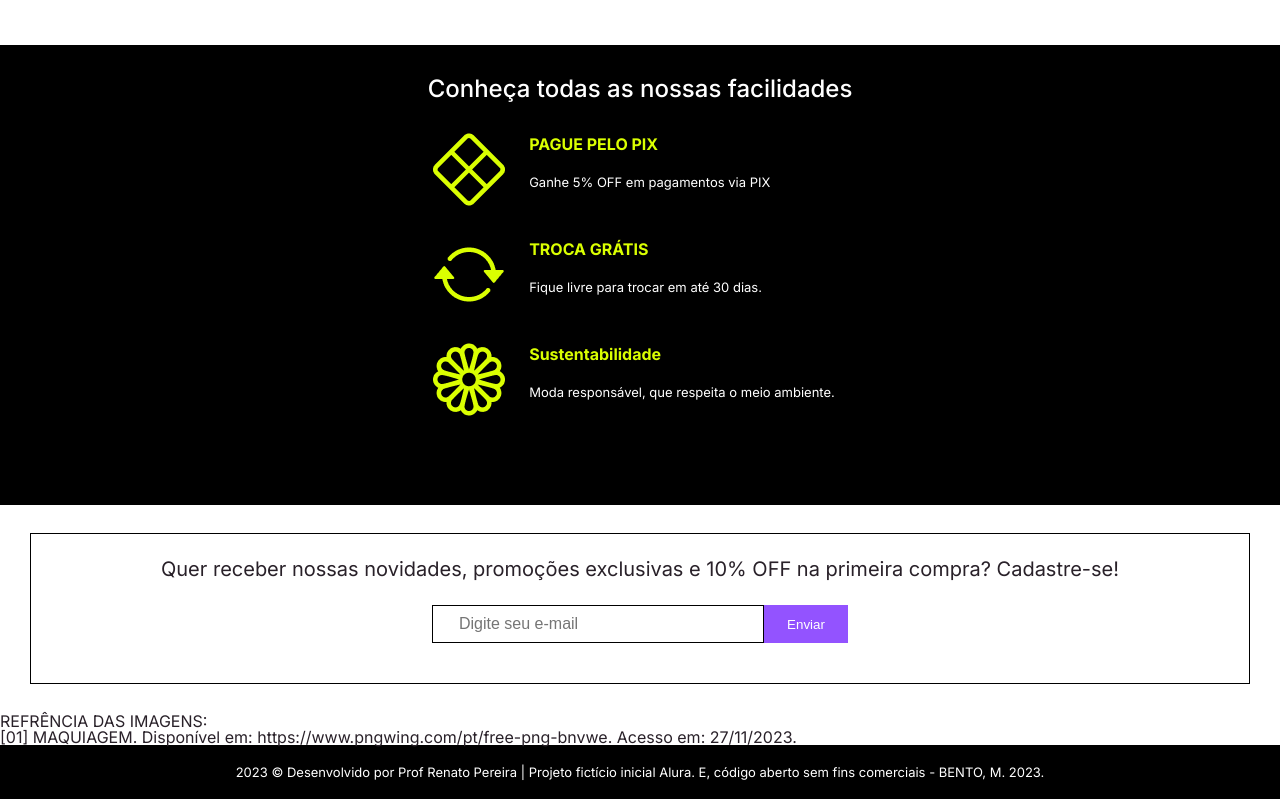
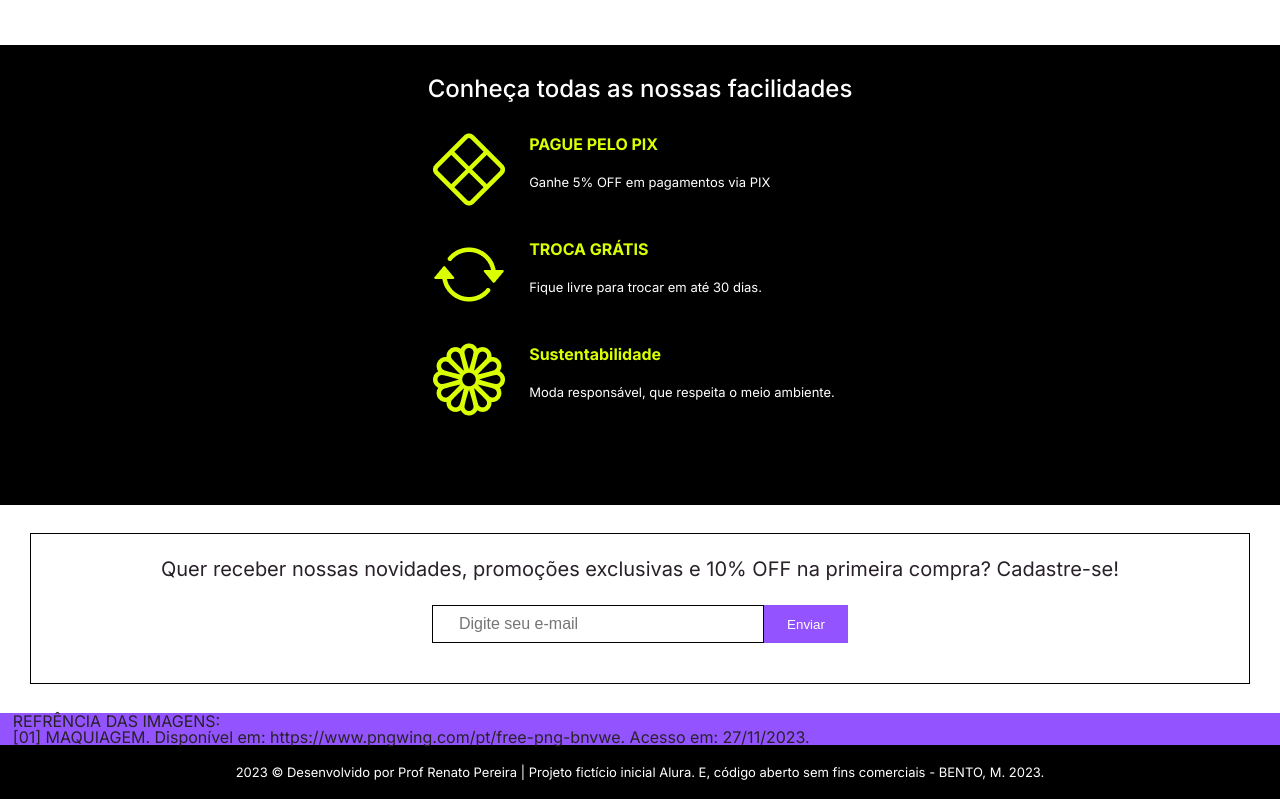
Before and after one commit to luanagoncalvesks/lojinha, a website: page index.html in a window 1280 px wide. Shown: the part 1382-2181 px from the top of the page. Drawn offline with nearby package versions, Linux system fonts and the light colour scheme.

Commit message:
Update style.css

```diff
--- a/assets/css/style.css
+++ b/assets/css/style.css
@@ -41,3 +41,9 @@ body{
     font-family: var(--main-font);
     color:var(--color-almost-black) ;
 }
+.referencia {
+    padding-left: 1%;
+    background-color: #9353FF;
+    font-family: var(--main-font);
+    color:var(--color-almost-black) ;
+}
```
